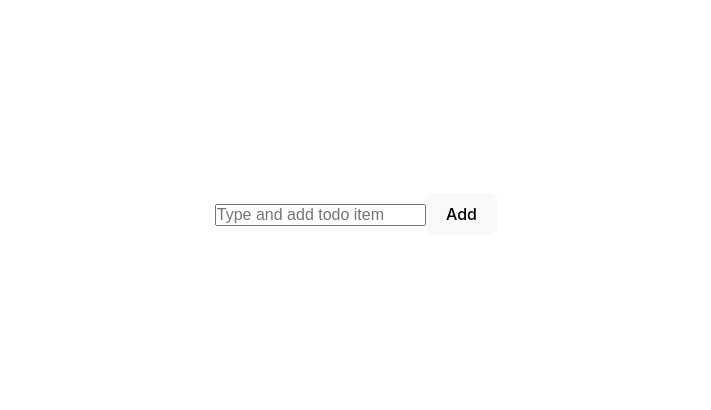
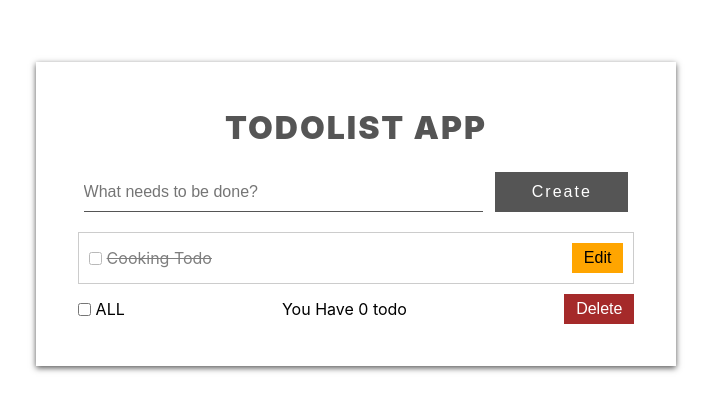
Before and after one commit to nuridinmohammad/create-react-app, a React (Vite) app: page / in a window 1280 px wide. Shown: the part 186-596 px from the top of the page, without its empty margins (284-995 px from the left). Built offline with nearby package versions, Linux system fonts and the light colour scheme.

Commit message:
todos-hooks add folder componenst > formInput, ListItem, List, Button, Footer

```diff
--- a/src/App.css
+++ /dev/null
@@ -1,46 +0,0 @@
-#root {
-  max-width: 1280px;
-  margin: 0 auto;
-  padding: 2rem;
-  text-align: center;
-}
-
-.logo {
-  height: 6em;
-  padding: 1.5em;
-  will-change: filter;
-  transition: filter 300ms;
-}
-.logo:hover {
-  filter: drop-shadow(0 0 2em #646cffaa);
-}
-.logo.react:hover {
-  filter: drop-shadow(0 0 2em #61dafbaa);
-}
-
-@keyframes logo-spin {
-  from {
-    transform: rotate(0deg);
-  }
-  to {
-    transform: rotate(360deg);
-  }
-}
-
-@media (prefers-reduced-motion: no-preference) {
-  a:nth-of-type(2) .logo {
-    animation: logo-spin infinite 20s linear;
-  }
-}
-
-.card {
-  padding: 2em;
-}
-
-.read-the-docs {
-  color: #888;
-}
-
-.todoItem.completed {
-  text-decoration: line-through;
-}
--- a/src/App.jsx
+++ b/src/App.jsx
@@ -1,16 +1,9 @@
-import "./App.css";
-import TodoList, { Provider, AddTodo } from "./todos/TodoList";
-import Todos from "./todos/Todos";
+import TodoLists from "./todos-hooks/TodoLists";
 
 function App() {
   return (
-    <div className="App">
-      <div className="card">
-        <Provider>
-          <AddTodo />
-          <TodoList />
-        </Provider>
-      </div>
+    <div>
+      <TodoLists />
     </div>
   );
 }
--- a/src/index.css
+++ b/src/index.css
@@ -12,10 +12,6 @@
   line-height: 1.5;
   font-weight: 400;
 
-  color-scheme: light dark;
-  color: rgba(255, 255, 255, 0.87);
-  background-color: #242424;
-
   font-synthesis: none;
   text-rendering: optimizeLegibility;
   -webkit-font-smoothing: antialiased;
@@ -23,56 +19,9 @@
   -webkit-text-size-adjust: 100%;
 }
 
-a {
-  font-weight: 500;
-  color: #646cff;
-  text-decoration: inherit;
-}
-a:hover {
-  color: #535bf2;
-}
-
 body {
-  margin: 0;
   display: flex;
-  place-items: center;
-  min-width: 320px;
+  justify-content: center;
+  align-items: center;
   min-height: 100vh;
 }
-
-h1 {
-  font-size: 3.2em;
-  line-height: 1.1;
-}
-
-button {
-  border-radius: 8px;
-  border: 1px solid transparent;
-  padding: 0.6em 1.2em;
-  font-size: 1em;
-  font-weight: 500;
-  font-family: inherit;
-  background-color: #1a1a1a;
-  cursor: pointer;
-  transition: border-color 0.25s;
-}
-button:hover {
-  border-color: #646cff;
-}
-button:focus,
-button:focus-visible {
-  outline: 4px auto -webkit-focus-ring-color;
-}
-
-@media (prefers-color-scheme: light) {
-  :root {
-    color: #213547;
-    background-color: #ffffff;
-  }
-  a:hover {
-    color: #747bff;
-  }
-  button {
-    background-color: #f9f9f9;
-  }
-}
--- /dev/null
+++ b/src/todos-hooks/TodoLists.jsx
@@ -0,0 +1,17 @@
+import "./todolist.css";
+import FormInput from "./components/FormInput";
+import List from "./components/List";
+import Footer from "./components/Footer";
+
+const TodoLists = () => {
+  return (
+    <div className="container">
+      <h1>Todolist App</h1>
+      <FormInput />
+      <List />
+      <Footer />
+    </div>
+  );
+};
+
+export default TodoLists;
--- /dev/null
+++ b/src/todos-hooks/components/Button.jsx
@@ -0,0 +1,9 @@
+import React from "react";
+
+export const Button = ({ children, ...rest }) => {
+  return (
+    <>
+      <button {...rest}>{children}</button>
+    </>
+  );
+};
--- /dev/null
+++ b/src/todos-hooks/components/Footer.jsx
@@ -0,0 +1,19 @@
+import React from "react";
+import { Button } from "./Button";
+
+const Footer = ({ data = 0 }) => {
+  return (
+    <>
+      <div className="row">
+        <label htmlFor="">
+          <input type="checkbox" id="" />
+          ALL
+        </label>
+        <span>You Have {data} todo</span>
+        <Button id="delete">Delete</Button>
+      </div>
+    </>
+  );
+};
+
+export default Footer;
--- /dev/null
+++ b/src/todos-hooks/components/FormInput.jsx
@@ -0,0 +1,22 @@
+import React from "react";
+import { Button } from "./Button";
+
+const FormInput = () => {
+  return (
+    <>
+      <form>
+        <input
+          type="text"
+          name="todos"
+          id="todos"
+          required
+          placeholder="What needs to be done?"
+        />
+
+        <Button id="add">Create</Button>
+      </form>
+    </>
+  );
+};
+
+export default FormInput;
--- /dev/null
+++ b/src/todos-hooks/components/List.jsx
@@ -0,0 +1,14 @@
+import React from "react";
+import ListItem from "./ListItem";
+
+const List = () => {
+  return (
+    <>
+      <ul>
+        <ListItem />
+      </ul>
+    </>
+  );
+};
+
+export default List;
--- /dev/null
+++ b/src/todos-hooks/components/ListItem.jsx
@@ -0,0 +1,18 @@
+import React from "react";
+import { Button } from "./Button";
+
+const ListItem = () => {
+  return (
+    <>
+      <li>
+        <label className="active">
+          <input type="checkbox" id="" />
+          Cooking Todo
+        </label>
+        <Button id="edit">Edit</Button>
+      </li>
+    </>
+  );
+};
+
+export default ListItem;
--- /dev/null
+++ b/src/todos-hooks/todolist.css
@@ -0,0 +1,101 @@
+.container {
+  width: 50vw;
+  box-shadow: 0 2px 6px #555;
+  padding: 2.6rem;
+}
+
+h1 {
+  text-align: center;
+  text-transform: uppercase;
+  letter-spacing: 2px;
+  font-weight: 900;
+  font-size: 2rem;
+  color: #555;
+}
+
+form {
+  width: 100%;
+  height: 40px;
+  margin: 20px 0;
+  display: flex;
+}
+
+form input,
+form button {
+  flex: 3;
+  border: none;
+  outline: none;
+  border-bottom: 1px solid #555;
+  margin: 0 6px;
+}
+
+form button {
+  flex: 1;
+  background-color: #555;
+  color: #fff;
+  letter-spacing: 2px;
+  cursor: pointer;
+}
+
+ul li {
+  display: flex;
+  list-style: none;
+  margin: 10px 0;
+  padding: 10px;
+  border: 1px solid #ccc;
+  justify-content: space-between;
+  align-items: center;
+  text-transform: capitalize;
+}
+
+ul li .active {
+  opacity: 0.5;
+  text-decoration: line-through;
+}
+
+.row {
+  display: flex;
+  justify-content: space-between;
+  align-items: center;
+}
+
+ul li input,
+.row input {
+  margin-right: 5px;
+  transform: translateY(1px);
+}
+
+ul li button,
+.row button {
+  border: none;
+  background-color: orange;
+  padding: 6px 12px;
+  outline: none;
+  cursor: pointer;
+}
+
+ul li button:disabled {
+  opacity: 0.5;
+  cursor: not-allowed;
+}
+
+.row #delete {
+  background-color: brown;
+  color: #fff;
+}
+
+label {
+  cursor: pointer;
+}
+
+@media only screen and (max-width: 440px) {
+  .container {
+    padding: 10px;
+    width: 90vw;
+    font-size: medium;
+  }
+
+  h1 {
+    font-size: larger;
+  }
+}
```
